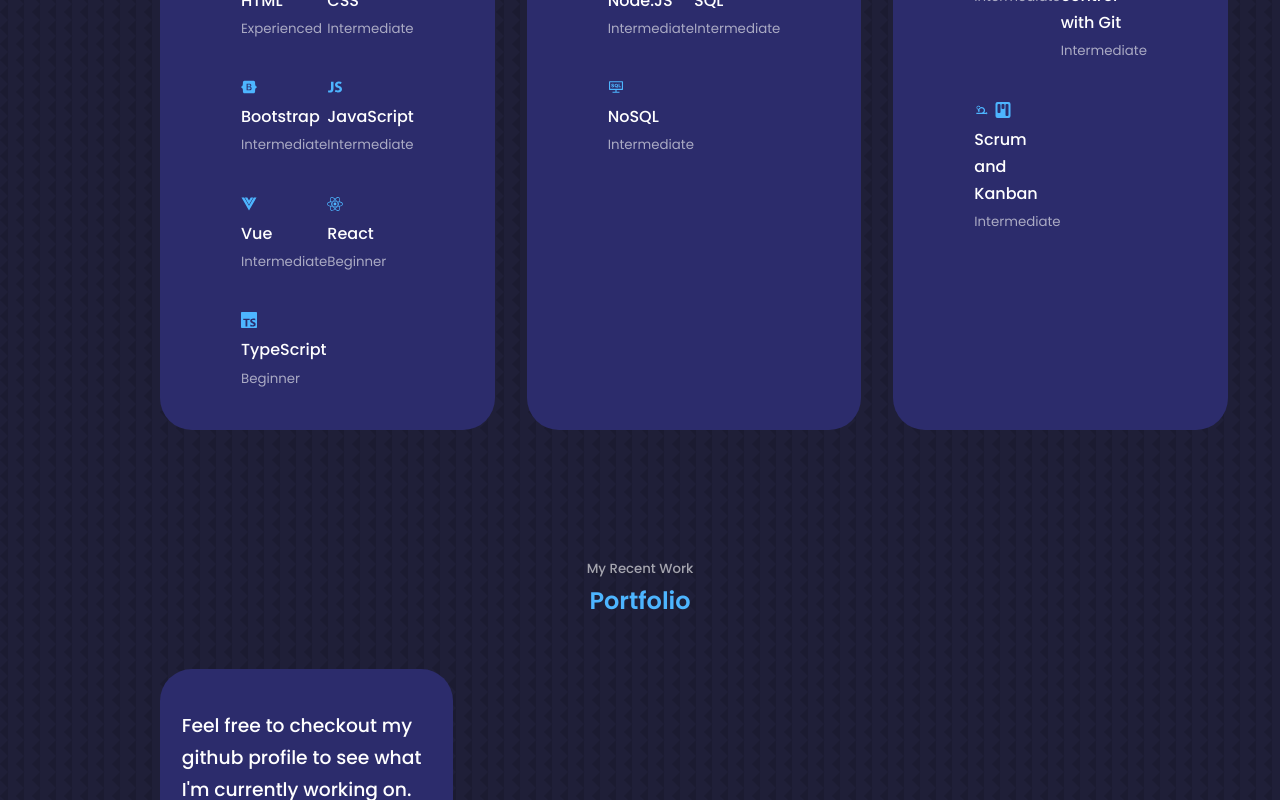
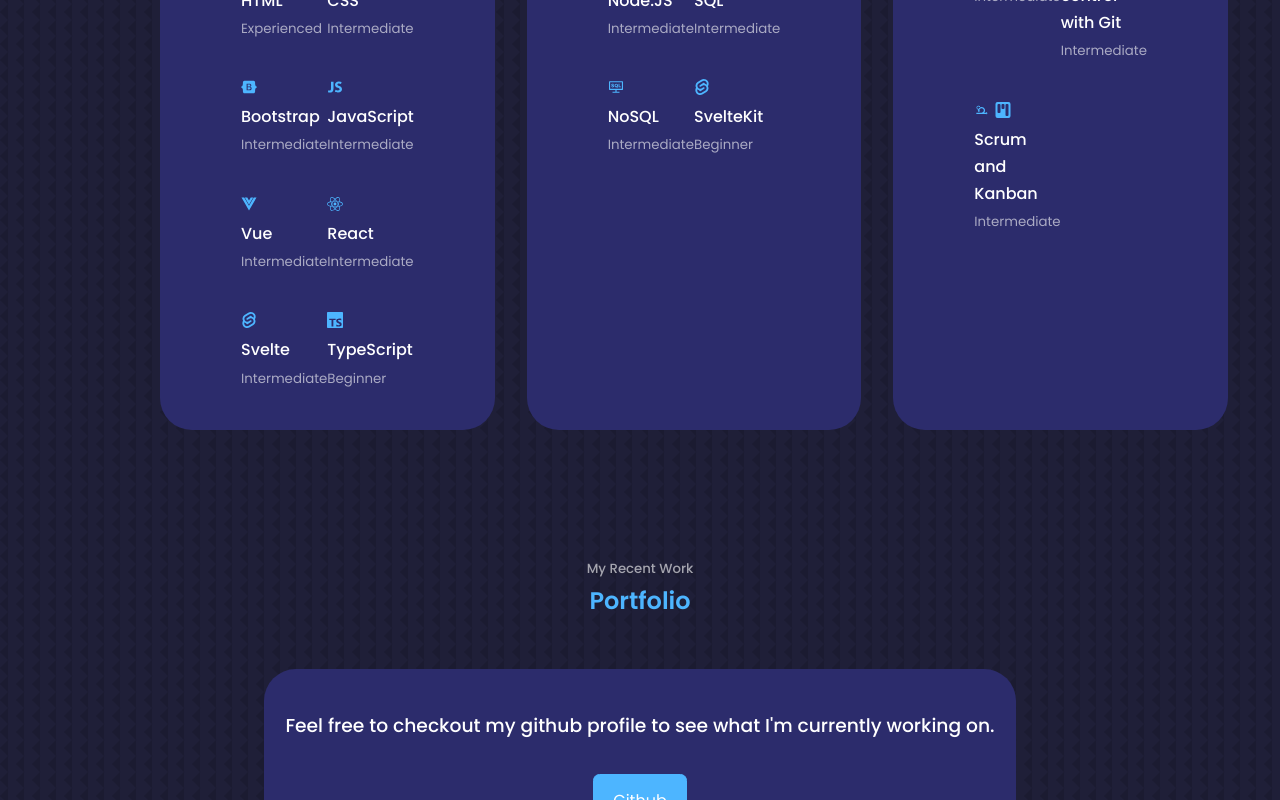
Before and after one commit to Atcheee/Porfolio, a React (Create React App) app: page / in a window 1280 px wide. Shown: the part 1580-2380 px from the top of the page. Built offline with nearby package versions, Linux system fonts and the light colour scheme.

Commit message:
updated after lia

```diff
--- a/src/components/experience/Experience.jsx
+++ b/src/components/experience/Experience.jsx
@@ -7,6 +7,7 @@ import { IoLogoJavascript } from "react-icons/io";
 import { IoLogoVue } from "react-icons/io5";
 import { FaReact } from "react-icons/fa";
 import { SiTypescript } from "react-icons/si";
+import { SiSvelte } from "react-icons/si";
 import { FaNodeJs } from "react-icons/fa";
 import { AiOutlineConsoleSql } from "react-icons/ai";
 import { SiFigma } from "react-icons/si";
@@ -68,7 +69,15 @@ const Experience = () => {
 							<div>
 								<FaReact className="experience_details-icon" />
 								<h4>React</h4>
-                <small className="text-light">Beginner</small>
+								<small className="text-light">Intermediate</small>
+							</div>
+						</article>
+
+						<article className="experience_details">
+							<div>
+								<SiSvelte className="experience_details-icon" />
+								<h4>Svelte</h4>
+								<small className="text-light">Intermediate</small>
 							</div>
 						</article>
 
@@ -105,6 +114,14 @@ const Experience = () => {
 								<AiOutlineConsoleSql className="experience_details-icon" />
 								<h4>NoSQL</h4>
 								<small className="text-light">Intermediate</small>
+							</div>
+						</article>
+
+						<article className="experience_details">
+							<div>
+								<SiSvelte className="experience_details-icon" />
+								<h4>SvelteKit</h4>
+								<small className="text-light">Beginner</small>
 							</div>
 						</article>
 					</div>
--- a/src/components/portfolio/Portfolio.jsx
+++ b/src/components/portfolio/Portfolio.jsx
@@ -9,10 +9,10 @@ const Portfolio = () => {
 
 			<div className="container portfolio_container">
 				<article className="portfolio_item">
-          {/* <div className="portfolio_item-image">
-            <img src="#" alt="Screenshot From Project" />
-          </div> */}
-          <h3>Feel free to checkout my github profile to see what I'm currently working on.</h3>
+					<h3>
+						Feel free to checkout my github profile to see what I'm currently
+						working on.
+					</h3>
 					<div className="portfolio_item-cta">
 						<a
 							href="https://github.com/Atcheee"
@@ -24,22 +24,6 @@ const Portfolio = () => {
 						</a>
 					</div>
 				</article>
-        {/* <article className="portfolio_item">
-          <div className="portfolio_item-image">
-            <img src="#" alt="Screenshot From Project" />
-          </div>
-          <h3>E-Wallet</h3>
-          <div className="portfolio_item-cta">
-            <a
-              href="https://github.com/Atcheee/E-Wallet"
-              className="btn btn-primary"
-              target="_blank"
-              rel="noreferrer"
-            >
-              Github
-            </a>
-          </div>
-        </article> */}
 			</div>
 		</section>
 	);
--- a/src/components/portfolio/portfolio.css
+++ b/src/components/portfolio/portfolio.css
@@ -1,6 +1,5 @@
 .portfolio_container {
 	display: grid;
-  grid-template-columns: repeat(3, 1fr);
 	gap: 2.5rem;
 	justify-content: center;
 }
```
Lines whose indentation alone changed are shown as unchanged.
